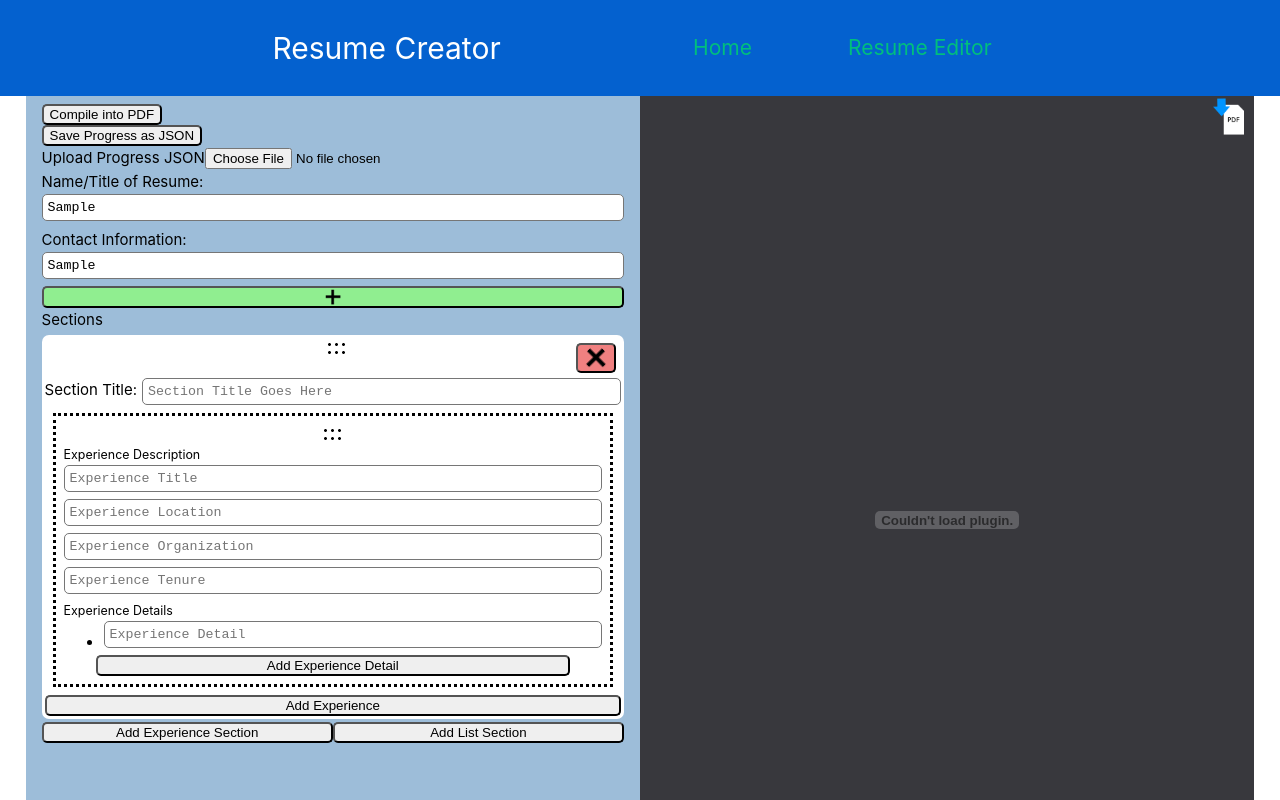
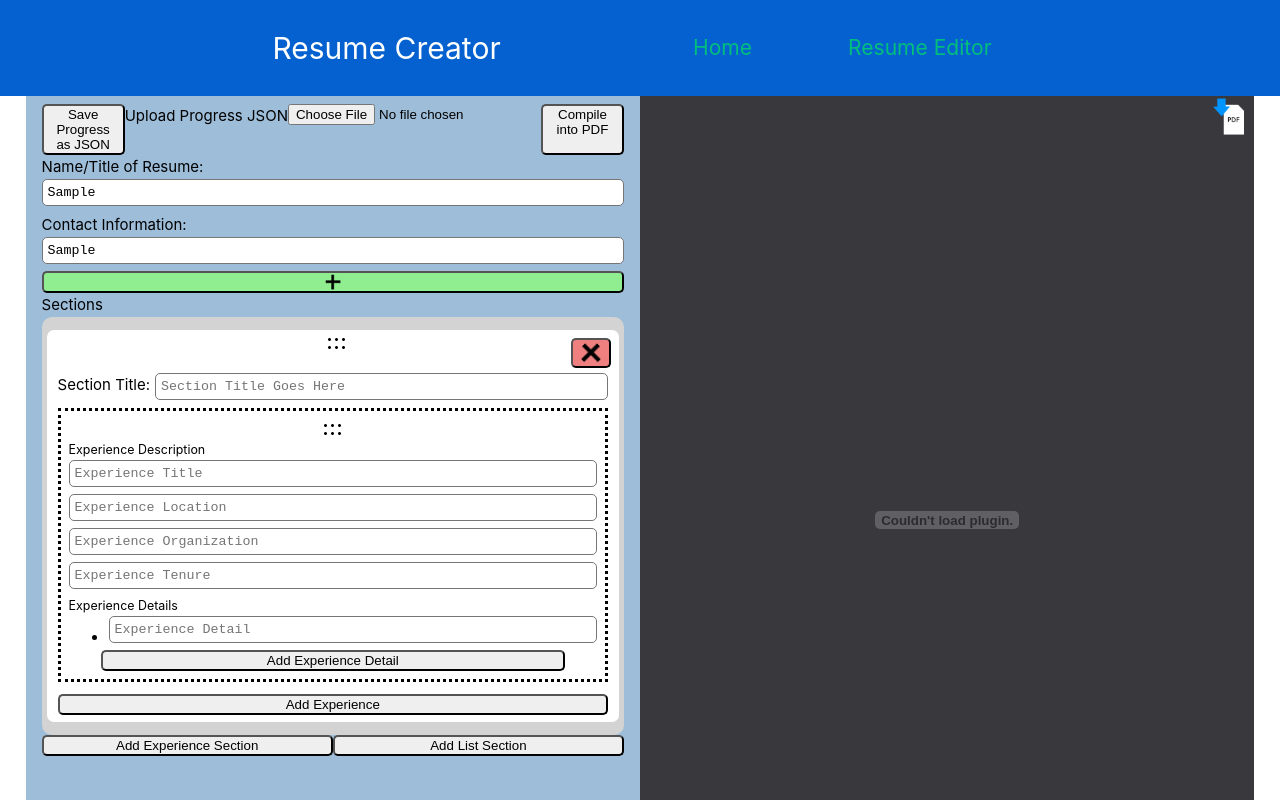
Before and after one commit to officerw/resume-creator, a Vue app in the folder frontend/: page /editor in a window 1280 px wide. Both pictures are taken after typing "Sample", "Sample" into the empty fields and a click on the button "Add Experience Section". Shown: the top 800 px of the page. Built offline with nearby package versions, Linux system fonts and the light colour scheme.

Commit message:
Adjusted CSS styling of different elements

```diff
--- a/frontend/src/assets/main.css
+++ b/frontend/src/assets/main.css
@@ -1 +1,5 @@
 @import './base.css';
+
+button:hover {
+    cursor: pointer;
+}
--- a/frontend/src/components/ResumeBuilder.vue
+++ b/frontend/src/components/ResumeBuilder.vue
@@ -124,10 +124,10 @@
 
 <template>
     <div class="compile-resume-info">
-        <button id="compile-resume-button" @click="compilePDF()">Compile into PDF</button>
         <button id="save-resume-json" @click="saveJSON()">Save Progress as JSON</button>
         <label for="read-resume-json">Upload Progress JSON</label>
         <input type="file" id="read-resume-json" @change="readJSON()"/>
+        <button id="compile-resume-button" @click="compilePDF()">Compile into PDF</button>
     </div>
 
     <div class="resume-builder">
@@ -148,4 +148,16 @@
         width: 100%;
         height: fit-content;
     }
+
+    .compile-resume-info {
+        display: flex;
+    }
+
+    button label input {
+        display: flex;
+        flex-direction:row;
+        justify-content: center;
+        flex: 1;
+        border-radius: 5px;
+    }
 </style>
--- a/frontend/src/components/ResumeSections.vue
+++ b/frontend/src/components/ResumeSections.vue
@@ -126,6 +126,12 @@
 </template>
 
 <style>
+    .sections-list {
+        padding: 5px;
+        background-color: lightgray;
+        border-radius: 10px;
+    }
+
     .section-list-buttons {
         display: flex;
     }
--- a/frontend/src/components/Section.vue
+++ b/frontend/src/components/Section.vue
@@ -219,12 +219,13 @@
         background-color: white;
         border-radius: 7px;
         padding: 3px;
-        margin: 3px 0;
+        margin: 8px 0;
     }
 
 
     .section-title {
         display: flex;
+        padding: 0 0.5rem;
     }
 
     #section-title-label {
@@ -260,6 +261,7 @@
 
     .experiences-buttons {
         display: flex;
+        padding: 0.25rem 0.5rem;
     }
 
     .experiences-buttons button {
```
